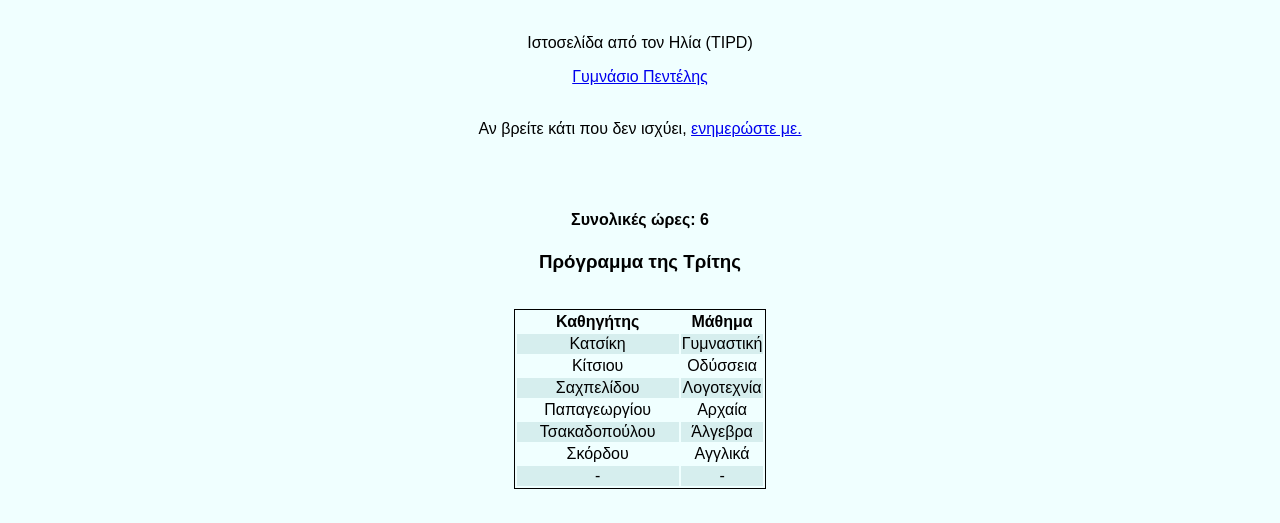
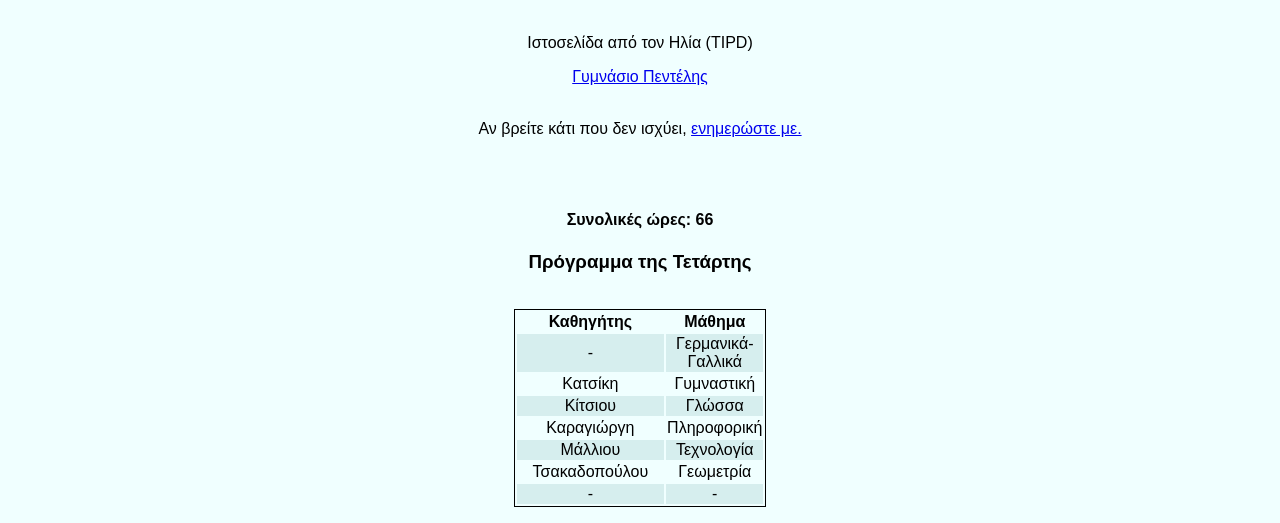
Before and after one commit to TIPDYT/A2-school, a plain HTML site: page index.html in a window 1280 px wide. Shown: the part 426-949 px from the top of the page. Drawn offline with nearby package versions, Linux system fonts and the light colour scheme.

Commit message:
Update index.html

```diff
--- a/index.html
+++ b/index.html
@@ -23,36 +23,36 @@
         <br>
         <p id="contactwrong">Αν βρείτε κάτι που δεν ισχύει, <a href="mailto: tipdpap@outlook.com">ενημερώστε με.</a></p>
         <br><br>
-        <h4>Συνολικές ώρες: <b>6</b></h4>
-        <h3 id="ttday">Πρόγραμμα της <b>Τρίτης</b></h3><br>
+        <h4>Συνολικές ώρες: 6<b>6</b></h4>
+        <h3 id="ttday">Πρόγραμμα της <b>Τετάρτης</b></h3><br>
         <table id="timetable">
             <tr>
                 <th>Καθηγήτης</th>
                 <th>Μάθημα</th>
             </tr>
             <tr>
-                <td id="t1">Κατσίκη</td>
-                <td id="tt1">Γυμναστική</td>
+                <td id="t1">-</td>
+                <td id="tt1">Γερμανικά-Γαλλικά</td>
             </tr>
             <tr>
-                <td id="t2">Κίτσιου</td>
-                <td id="tt2">Οδύσσεια</td>
+                <td id="t2">Κατσίκη</td>
+                <td id="tt2">Γυμναστική</td>
             </tr>
             <tr>
-                <td id="t3">Σαχπελίδου</td>
-                <td id="tt3">Λογοτεχνία</td>
+                <td id="t3">Κίτσιου</td>
+                <td id="tt3">Γλώσσα</td>
             </tr>
             <tr>
-                <td id="t4">Παπαγεωργίου</td>
-                <td id="tt4">Αρχαία</td>
+                <td id="t4">Καραγιώργη</td>
+                <td id="tt4">Πληροφορική</td>
             </tr>
             <tr>
-                <td id="t5">Τσακαδοπούλου</td>
-                <td id="tt5">Άλγεβρα</td>
+                <td id="t5">Μάλλιου</td>
+                <td id="tt5">Τεχνολογία</td>
             </tr>
             <tr>
-                <td id="t6">Σκόρδου</td>
-                <td id="tt6">Αγγλικά</td>
+                <td id="t6">Τσακαδοπούλου</td>
+                <td id="tt6">Γεωμετρία</td>
             </tr>
             <tr>
                 <td id="t7">-</td>
```
